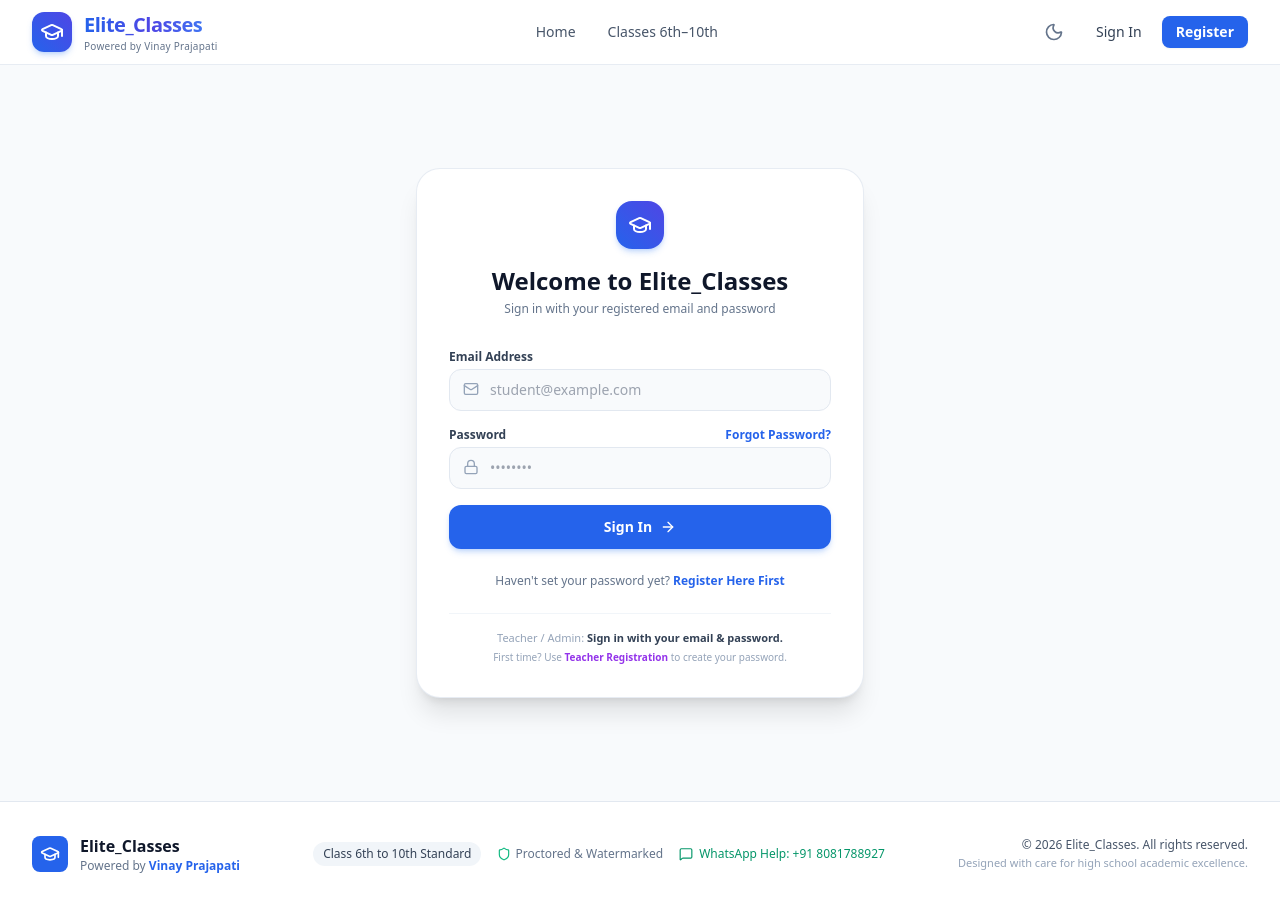
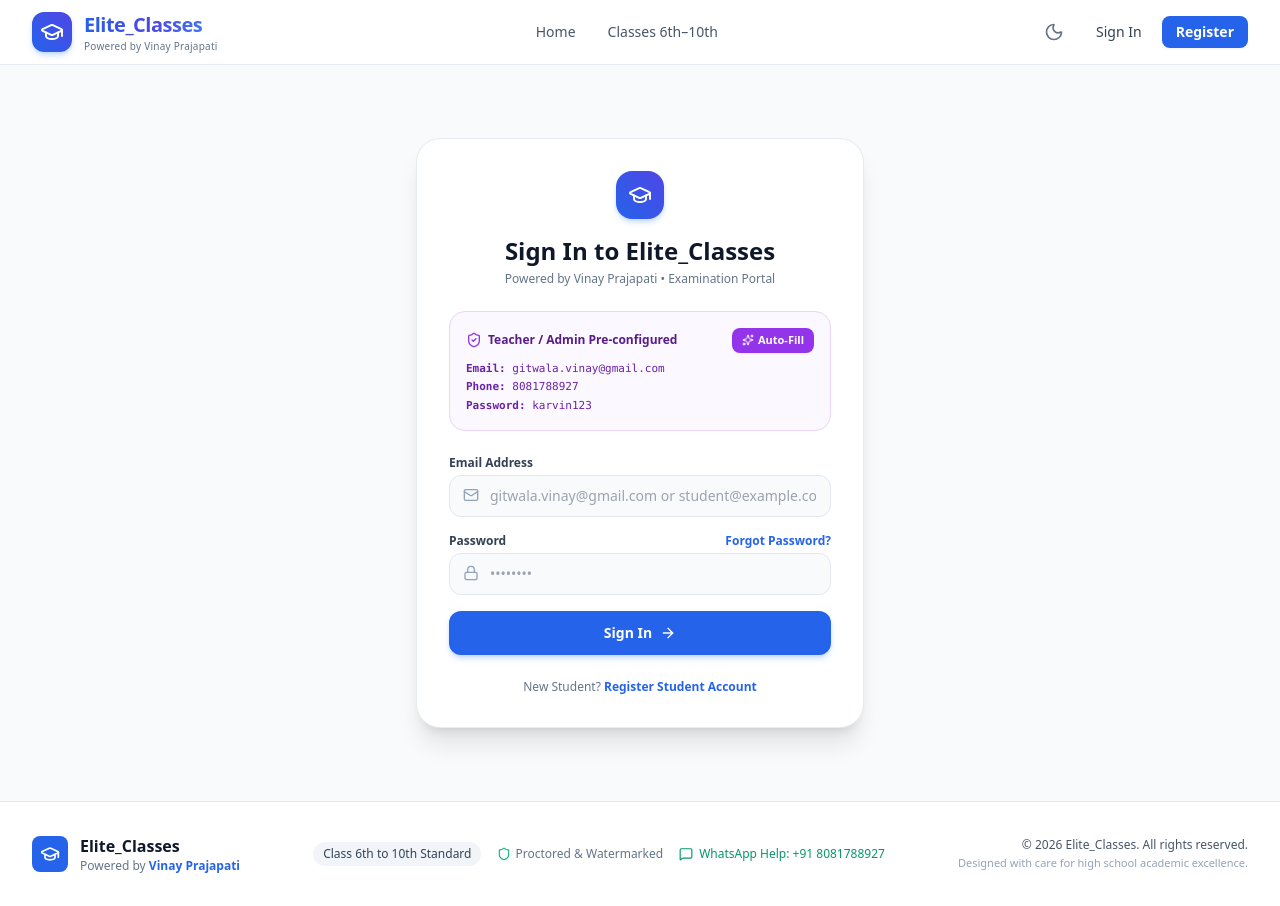
Before and after one commit to programmervinay/eliteclasses_exam, a React (Vite) app: page /login in a window 1280 px wide. Built offline with nearby package versions, Linux system fonts and the light colour scheme; no server answers.

Commit message:
feat: preconfigure teacher credentials on login page and sync password

```diff
--- a/src/pages/auth/LoginPage.tsx
+++ b/src/pages/auth/LoginPage.tsx
@@ -1,6 +1,6 @@
 import React, { useState } from 'react';
 import { Link, useNavigate, useLocation } from 'react-router-dom';
-import { GraduationCap, Mail, Lock, ArrowRight, AlertCircle } from 'lucide-react';
+import { GraduationCap, Mail, Lock, ArrowRight, AlertCircle, ShieldCheck, Sparkles } from 'lucide-react';
 import { useAuth } from '../../context/AuthContext';
 import { APP_CONFIG } from '../../lib/supabase';
 
@@ -27,7 +27,6 @@ export const LoginPage: React.FC = () => {
     if (error) {
       setErrorMsg(error.message || 'Invalid email or password. Please try again.');
     } else {
-      // Determine redirection: if admin go to /admin else from
       if (email.trim().toLowerCase() === 'gitwala.vinay@gmail.com') {
         navigate('/admin');
       } else {
@@ -36,20 +35,49 @@ export const LoginPage: React.FC = () => {
     }
   };
 
+  const handleFillTeacherCredentials = () => {
+    setEmail('gitwala.vinay@gmail.com');
+    setPassword('karvin123');
+    setErrorMsg(null);
+  };
+
   return (
-    <div className="flex min-h-[calc(100vh-4rem)] items-center justify-center p-4 bg-slate-50 dark:bg-slate-950">
+    <div className="flex min-h-[calc(100vh-4rem)] items-center justify-center p-4 bg-slate-50 dark:bg-slate-950 py-10">
       <div className="w-full max-w-md rounded-3xl bg-white dark:bg-slate-900 p-8 shadow-xl border border-slate-200/80 dark:border-slate-800">
 
-        <div className="text-center mb-8">
+        <div className="text-center mb-6">
           <div className="mx-auto flex h-12 w-12 items-center justify-center rounded-2xl bg-gradient-to-tr from-brand-600 to-indigo-600 text-white shadow-md shadow-brand-500/25 mb-4">
             <GraduationCap className="h-6 w-6" />
           </div>
           <h2 className="text-2xl font-black text-slate-900 dark:text-white">
-            Welcome to {APP_CONFIG.name}
+            Sign In to {APP_CONFIG.name}
           </h2>
           <p className="mt-1 text-xs text-slate-500">
-            Sign in with your registered email and password
+            Powered by {APP_CONFIG.creator} • Examination Portal
           </p>
+        </div>
+
+        {/* Pre-Configured Teacher Login Card */}
+        <div className="mb-6 rounded-2xl border border-purple-200 dark:border-purple-900/60 bg-purple-50/70 dark:bg-purple-950/40 p-4">
+          <div className="flex items-center justify-between mb-2">
+            <div className="flex items-center gap-1.5 text-xs font-bold text-purple-900 dark:text-purple-300">
+              <ShieldCheck className="h-4 w-4 text-purple-600" />
+              <span>Teacher / Admin Pre-configured</span>
+            </div>
+            <button
+              type="button"
+              onClick={handleFillTeacherCredentials}
+              className="inline-flex items-center gap-1 px-2.5 py-1 rounded-lg bg-purple-600 hover:bg-purple-700 text-white text-[11px] font-bold shadow-sm transition-all"
+            >
+              <Sparkles className="h-3 w-3" />
+              <span>Auto-Fill</span>
+            </button>
+          </div>
+          <div className="text-[11px] font-mono text-purple-800 dark:text-purple-300 space-y-0.5">
+            <p><strong>Email:</strong> gitwala.vinay@gmail.com</p>
+            <p><strong>Phone:</strong> 8081788927</p>
+            <p><strong>Password:</strong> karvin123</p>
+          </div>
         </div>
 
         {errorMsg && (
@@ -69,7 +97,7 @@ export const LoginPage: React.FC = () => {
               <input
                 type="email"
                 required
-                placeholder="student@example.com"
+                placeholder="gitwala.vinay@gmail.com or student@example.com"
                 value={email}
                 onChange={(e) => setEmail(e.target.value)}
                 className="w-full rounded-xl border border-slate-200 dark:border-slate-700 bg-slate-50 dark:bg-slate-800 pl-10 pr-3.5 py-2.5 text-sm focus:border-brand-500 focus:outline-none dark:text-white"
@@ -113,23 +141,10 @@ export const LoginPage: React.FC = () => {
         </form>
 
         <div className="mt-6 text-center text-xs text-slate-500">
-          Haven't set your password yet?{' '}
+          New Student?{' '}
           <Link to="/register" className="font-bold text-brand-600 dark:text-brand-400 hover:underline">
-            Register Here First
+            Register Student Account
           </Link>
-        </div>
-
-        {/* Teacher login note */}
-        <div className="mt-6 pt-4 border-t border-slate-100 dark:border-slate-800 text-[11px] text-slate-400 text-center space-y-1">
-          <p>
-            Teacher / Admin:{' '}
-            <span className="font-semibold text-slate-700 dark:text-slate-300">
-              Sign in with your email & password.
-            </span>
-          </p>
-          <p className="text-[10px] text-slate-400">
-            First time? Use <Link to="/register" className="text-purple-600 font-semibold hover:underline">Teacher Registration</Link> to create your password.
-          </p>
         </div>
 
       </div>
```
